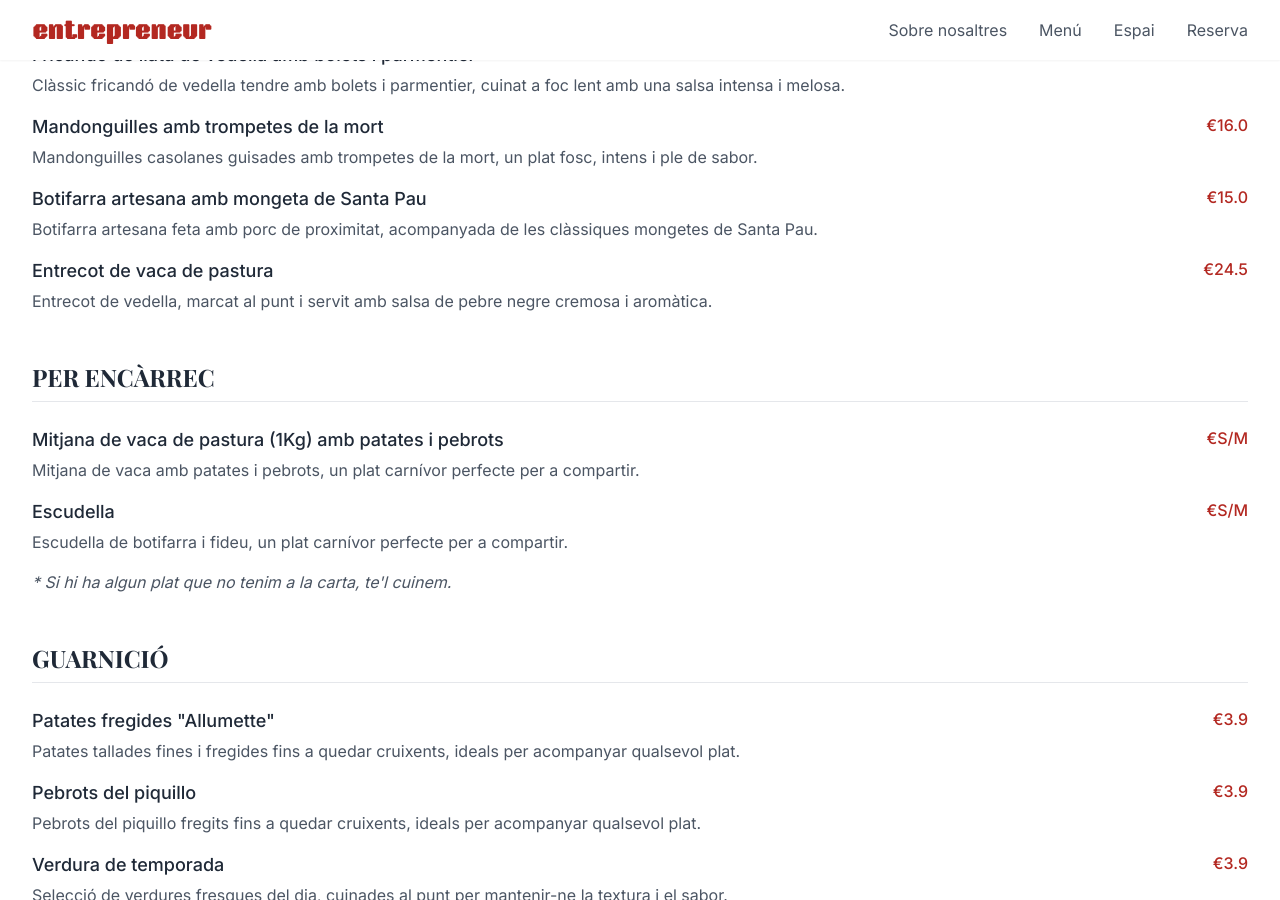
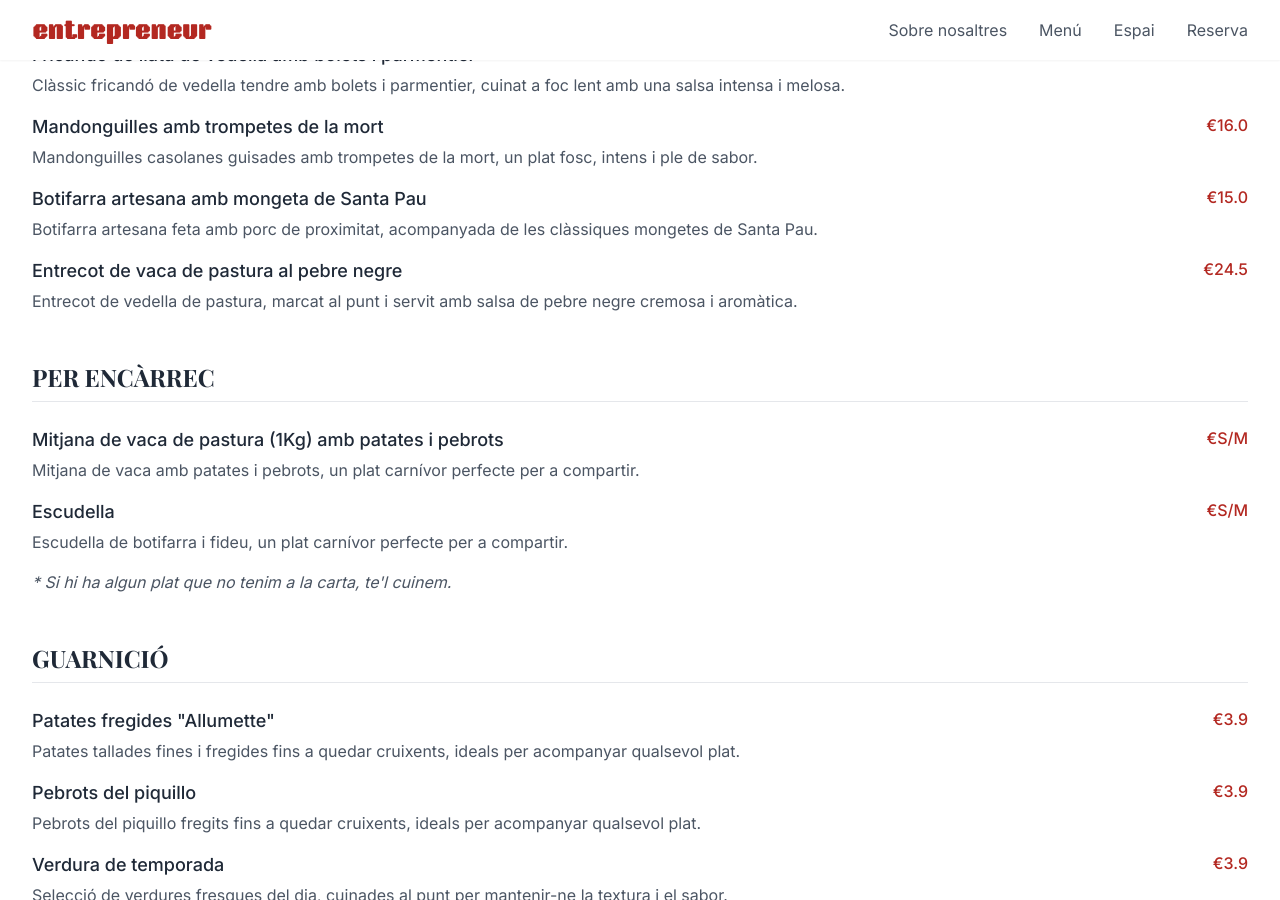
Before and after one commit to itnig-it/lentrepreneur, a Jekyll site: the page built from menu.html, in a window 1280 px wide and 900 px high, scrolled down 5339 px. Built offline with Jekyll 4.4.1, drawn with Linux system fonts in a browser that asks for light colours; some web fonts are replaced.

Commit message:
Actualizar entrecot: añadir 'al pebre negre' al nombre y actualizar descripciones

```diff
--- a/_data/menu.yml
+++ b/_data/menu.yml
@@ -662,14 +662,14 @@ menu:
 
 
       - name:
-          ca: "Entrecot de vaca de pastura"
-          en: "Pasture-raised beef ribeye"
-          es: "Entrecot de pasto"
+          ca: "Entrecot de vaca de pastura al pebre negre"
+          en: "Pasture-raised beef ribeye with black pepper sauce"
+          es: "Entrecot de pasto a la pimienta negra"
         price: 24.5
         description:
-          ca: "Entrecot de vedella, marcat al punt i servit amb salsa de pebre negre cremosa i aromàtica."
-          en: "Ribeye steak, grilled to perfection and served with creamy aromatic black pepper sauce."
-          es: "Entrecot de ternera, marcado al punto y servido con salsa cremosa de pimienta negra."
+          ca: "Entrecot de vedella de pastura, marcat al punt i servit amb salsa de pebre negre cremosa i aromàtica."
+          en: "Ribeye steak from pasture-raised beef, grilled to perfection and served with creamy aromatic black pepper sauce."
+          es: "Entrecot de ternera de pasto, marcado al punto y servido con salsa cremosa de pimienta negra."
 
     - category:
         ca: "PER ENCÀRREC"
```
